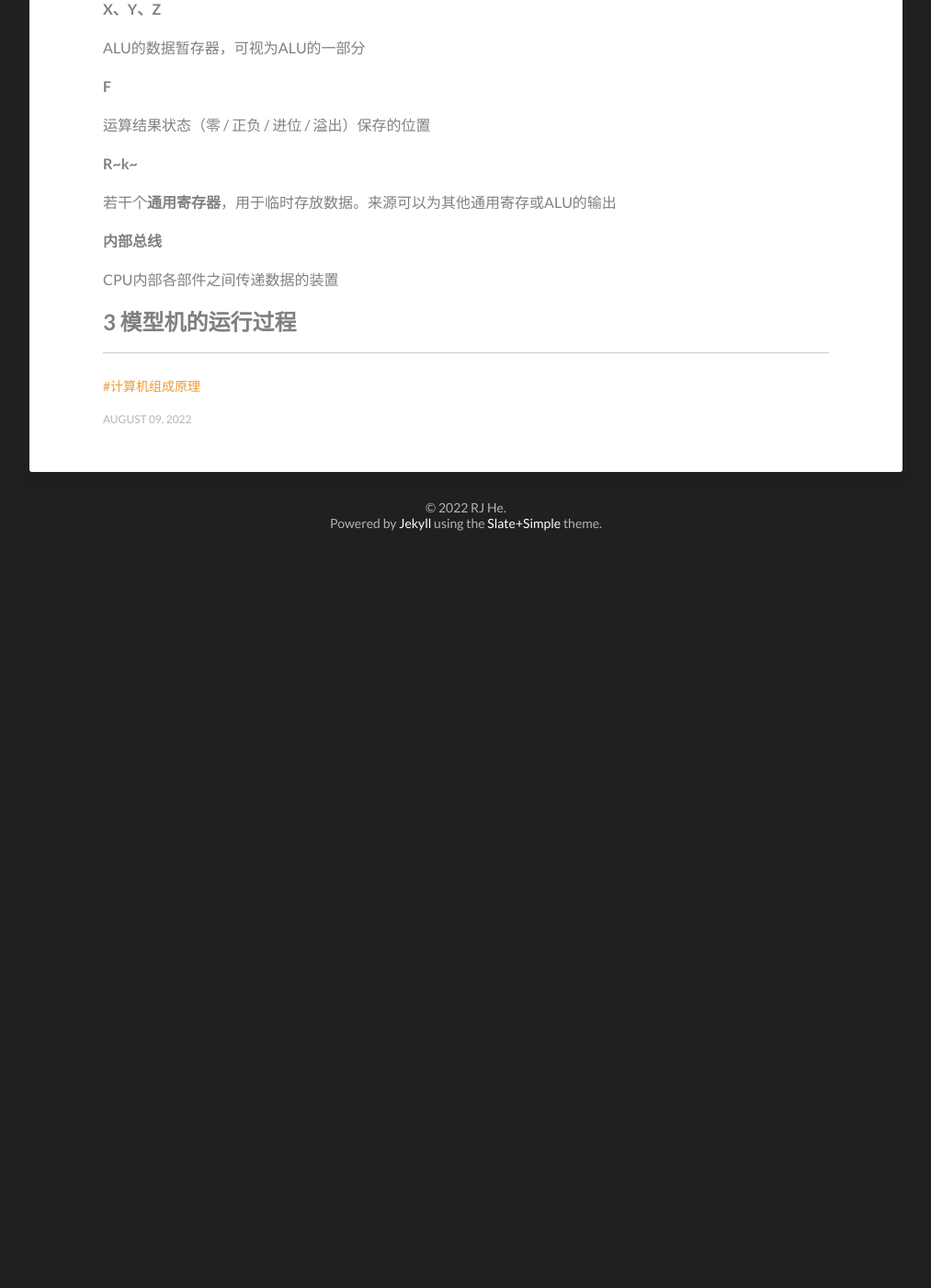
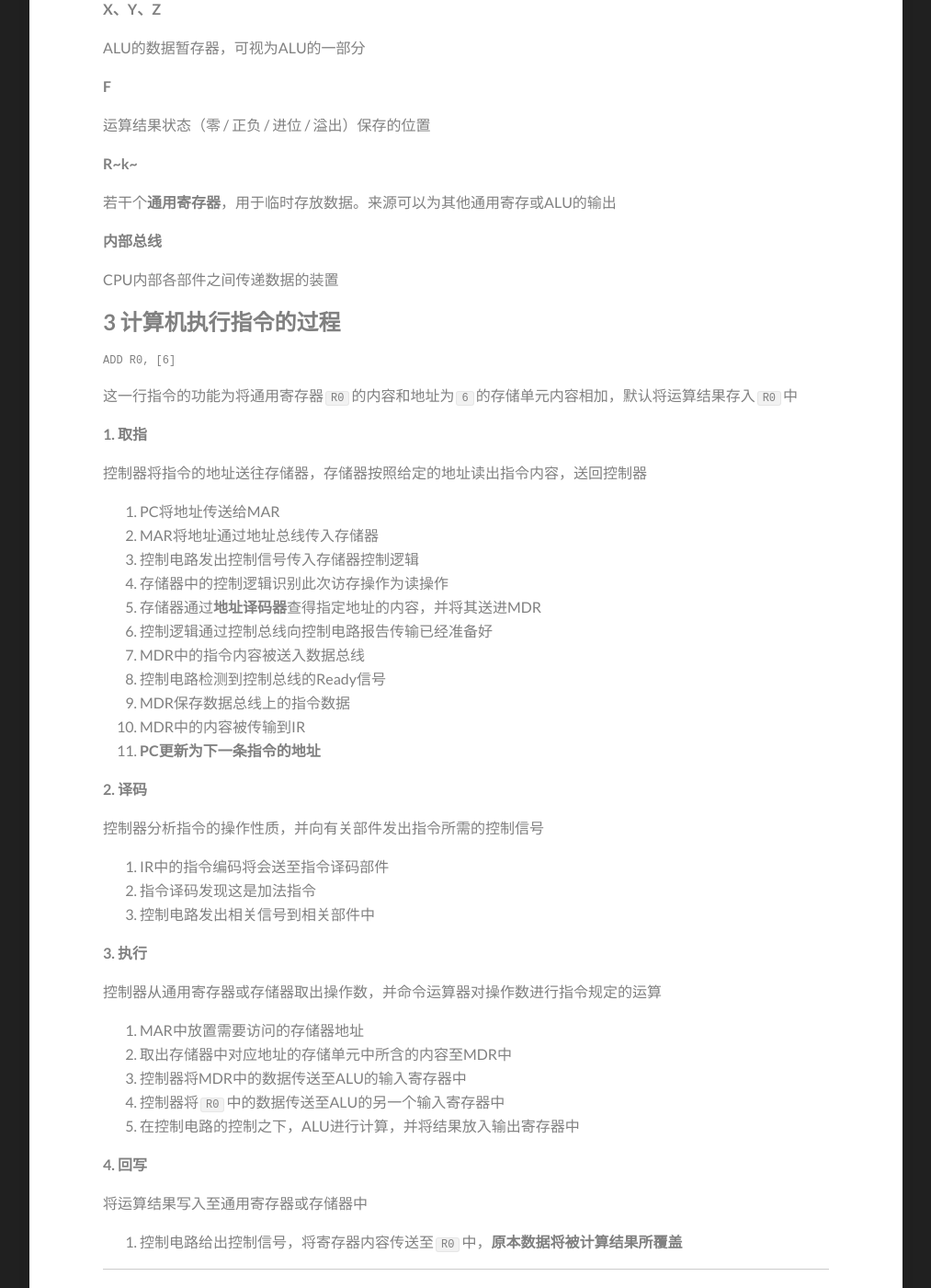
Before and after one commit to hrjtju/hrjtju.github.io, a Jekyll site: the page built from _posts/2022-08-09-1冯诺依曼结构.md, in a window 1280 px wide and 1400 px high, scrolled down 4303 px. Shown: the whole window at 92% size, without its empty margins (133-1146 px from the left). Built offline with Jekyll 4.4.1, drawn with Linux system fonts in a browser that asks for light colours; formulas are drawn with MathJax 3; before the commit the page ends 4908 px from its top, so only the background shows below that.

Commit message:
Update 2022-08-09-1冯诺依曼结构.md

````diff
--- a/_posts/2022-08-09-1冯诺依曼结构.md
+++ b/_posts/2022-08-09-1冯诺依曼结构.md
@@ -152,4 +152,70 @@ CPU内部各部件之间传递数据的装置
 
 
 
-## 3 模型机的运行过程
+## 3 计算机执行指令的过程
+
+
+
+```assembly
+ADD R0, [6]
+```
+
+
+
+这一行指令的功能为将通用寄存器`R0`的内容和地址为`6`的存储单元内容相加，默认将运算结果存入`R0`中
+
+
+
+**1. 取指**
+
+控制器将指令的地址送往存储器，存储器按照给定的地址读出指令内容，送回控制器
+
+
+
+1. PC将地址传送给MAR
+2. MAR将地址通过地址总线传入存储器
+3. 控制电路发出控制信号传入存储器控制逻辑
+4. 存储器中的控制逻辑识别此次访存操作为读操作
+5. 存储器通过**地址译码器**查得指定地址的内容，并将其送进MDR
+6. 控制逻辑通过控制总线向控制电路报告传输已经准备好
+7. MDR中的指令内容被送入数据总线
+8. 控制电路检测到控制总线的Ready信号
+9. MDR保存数据总线上的指令数据
+10. MDR中的内容被传输到IR
+11. **PC更新为下一条指令的地址**
+
+
+
+**2. 译码**
+
+控制器分析指令的操作性质，并向有关部件发出指令所需的控制信号
+
+
+
+1. IR中的指令编码将会送至指令译码部件
+2. 指令译码发现这是加法指令
+3. 控制电路发出相关信号到相关部件中
+
+
+
+**3. 执行**
+
+控制器从通用寄存器或存储器取出操作数，并命令运算器对操作数进行指令规定的运算
+
+
+
+1. MAR中放置需要访问的存储器地址
+2. 取出存储器中对应地址的存储单元中所含的内容至MDR中
+3. 控制器将MDR中的数据传送至ALU的输入寄存器中
+4. 控制器将`R0`中的数据传送至ALU的另一个输入寄存器中
+5. 在控制电路的控制之下，ALU进行计算，并将结果放入输出寄存器中
+
+
+
+**4. 回写**
+
+将运算结果写入至通用寄存器或存储器中
+
+
+
+1. 控制电路给出控制信号，将寄存器内容传送至`R0`中，**原本数据将被计算结果所覆盖**
````
